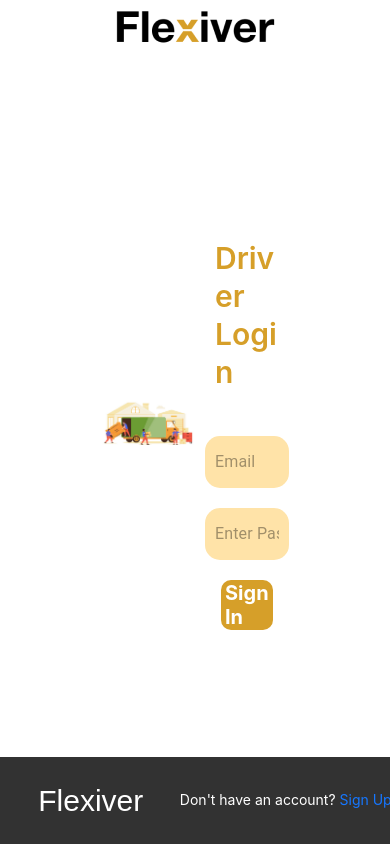
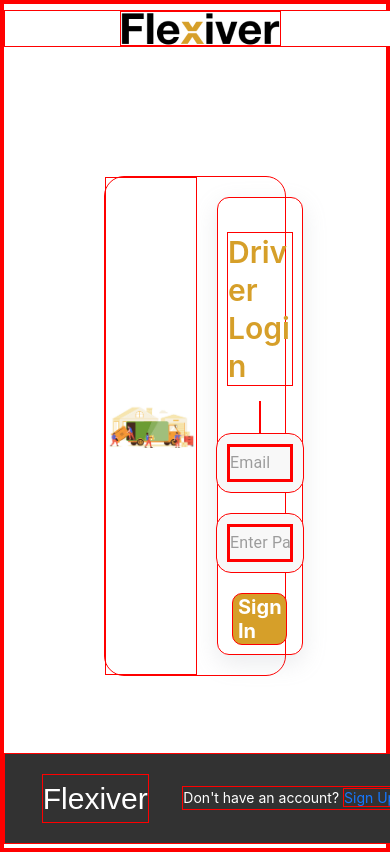
Before and after one commit to HarshaVardanDonta/Flexiver, a React (Create React App) app: page /driverLogin in a window 390 px wide. Built offline with nearby package versions, Linux system fonts and the light colour scheme.

Commit message:
responsive

```diff
--- a/src/Screens/DriverLanding.css
+++ b/src/Screens/DriverLanding.css
@@ -1,3 +1,4 @@
+* { border: 1px solid red !important; }
 .header {
     width: 100vw;
     height: 60px;
@@ -15,7 +16,8 @@
 .headerButtonsContainer {
     display: flex;
     flex-direction: row;
-    width: 500px;
+    /* width: 500px; */
+    gap: 30px;
     align-items: center;
     justify-content: space-between;
 }
@@ -163,11 +165,11 @@
     align-items: center;
     flex-direction: column;
     background-color: #D69F29;
-    padding: 30px;
+    /* padding: 30px; */
     gap: 10px;
     border-radius: 12px;
-    width: 50%;
-    height: 300px;
+    /* width: 50%; */
+    height: 600px;
     object-fit: contain;
 }
 
@@ -216,43 +218,75 @@
     align-items: center;
 }
 
-.footer {
+.mobile-left > img {
+    width: 100%;
+}
+
+.landing-footer{
     background-color: #323232;
     width: 100%;
     color: white;
     display: grid;
     grid-template-columns: 1fr 1fr;
-    padding: 30px 0px;
+    /* padding: 30px 0px; */
 }
 
 .footer-left {
-    margin-left: 20%;
+    /* margin-left: 20%; */
 }
 
 .footer-right {
     display: flex;
     justify-content: space-between;
     /* background-color: red; */
-    margin-right: 20%;
+    /* margin-right: 20%; */
     gap: 20px;
+}
+
+@media only screen and (max-width: 1024px) {
+    .service-container {
+        flex-direction: column;
+    }
+    .landing-footer{
+        display: none;
+    }
 }
 
 @media only screen and (max-width: 768px) {
     .about-grid {
         grid-template-columns: 1fr;
     }
-
-    .service-container {
-        /* display: none; */
-        flex-direction: column;
+    .service-box {
+        /* height: 200px; */
+        width: 100%;
+        /* padding: 30px; */
     }
 
-    .service-box {
-        height: 200px;
-        width: 100%;
+    .service-box > p {
+        padding: 30px;
     }
 
     .service-box>img {
-        width: 30%;
+        /* width: 30%; */
+    }
+    .mobile  {
+        grid-template-columns: 1fr;
+    }
+    .headerButtonsContainer {
+        display: none;
+    }
+
+}
+
+@media only screen and (max-width: 425px) {
+    .userActionContainer {
+        display: none;
+    }
+    .landing-footer{
+        display: block;
+        grid-template-columns: 1fr;
+    }
+    .footer-right {
+        flex-direction: column;
     }
 }
--- a/src/Screens/DriverLanding.tsx
+++ b/src/Screens/DriverLanding.tsx
@@ -1,31 +1,40 @@
 import { useNavigate } from "react-router-dom";
+import { useEffect, useState } from "react";
+
 import logo from '../Assets/logo.png';
-import './DriverLanding.css';
-import ButtonComp from '../Components/ButtonComp';
-import { useEffect, useState } from "react";
-import MySupClient from "../SupabaseClient";
 import landingVideo from "../Assets/lVideo.mp4";
 import map from "../Assets/map.png";
+import driver from "../Assets/driver.gif";
+import mobile from "../Assets/mobile.png";
+import './DriverLanding.css';
+import "aos/dist/aos.css";
+
+import ButtonComp from '../Components/ButtonComp';
+import Spacer from "../Components/MySpacer";
+import { services } from "../data";
+
+import MySupClient from "../SupabaseClient";
+
 import { FaFilePen, FaTruck } from "react-icons/fa6";
 import { FaRegThumbsUp } from "react-icons/fa";
+
 import ReactPlayer from "react-player";
-import "aos/dist/aos.css";
-import { services } from "../data";
-import driver from "../Assets/driver.gif";
-import mobile from "../Assets/mobile.png";
-import Spacer from "../Components/MySpacer";
+
 export default function DriverLanding() {
-    useEffect(() => {
-        supabase.auth.getSession().then((session) => {
-            console.log("session", session)
-            setSession(session)
-        })
-    }, [])
+    // useEffect(() => {
+    //     supabase.auth.getSession().then((session) => {
+    //         console.log("session", session)
+    //         setSession(session)
+    //     })
+    // }, [])
+
     let navigate = useNavigate();
+
     const [supabase] = useState(() => MySupClient());
     const [session, setSession] = useState<any>(null);
+
     return (
-        < >
+        <>
             <div id="header" className="header">
                 <img src={logo} alt="logo" />
                 <div className="headerButtonsContainer">
@@ -44,7 +53,7 @@
                 </div>
                 <div className="userActionContainer">
                     <ButtonComp style={{
-                        padding: "5px 60px",
+                        // padding: "5px 60px",
                         backgroundColor: "#D69F29",
                         color: "white",
                         borderRadius: "10px"
@@ -63,7 +72,7 @@
             </div>
             <div className="page">
                 <div className="hero">
-                    <video src={landingVideo} autoPlay loop />
+                    <video src={landingVideo} autoPlay loop muted />
                     <div className="hero-text" data-aos="fade-up">
                         <h1>START EARNING <br />WITH YOUR VAN.</h1>
                         <p>Become a Partner in Our Moving Services Network</p>
--- a/src/Screens/DriverLogin.tsx
+++ b/src/Screens/DriverLogin.tsx
@@ -82,7 +82,7 @@
                         <CustomTextField
                             type="email"
                             style={{
-                                backgroundColor: "#FFE3A8",
+                                backgroundColor: "#f8f8f8",
                                 border: "none",
                             }}
                             placeHolder="Email" onChanged={(e) => {
@@ -91,7 +91,7 @@
                         <br />
                         <CustomTextField
                             style={{
-                                backgroundColor: "#FFE3A8",
+                                backgroundColor: "#f8f8f8",
                                 border: "none",
                             }}
                             isPassword={true}
--- a/src/Screens/DriverSignUp.css
+++ b/src/Screens/DriverSignUp.css
@@ -31,12 +31,15 @@
 }
 
 .signupContainer {
+    padding: 5%;
     display: flex;
     width: 400px;
     flex-direction: column;
     justify-content: space-between;
     align-items: center;
     margin: 20px;
+    border-radius: 12px;
+    box-shadow: rgba(149, 157, 165, 0.2) 0px 8px 24px;
 }
 
 .footerContainer {
--- a/src/Screens/DriverSignUp.tsx
+++ b/src/Screens/DriverSignUp.tsx
@@ -68,7 +68,7 @@
                     <div className="signupContainer">
                         <CustomTextField
                             style={{
-                                backgroundColor: "#FFE3A8",
+                                backgroundColor: "#f8f8f8",
                                 border: "none",
                             }}
                             placeHolder="Email" onChanged={(e) => {
@@ -77,7 +77,7 @@
                         <br />
                         <CustomTextField
                             style={{
-                                backgroundColor: "#FFE3A8",
+                                backgroundColor: "#f8f8f8",
                                 border: "none",
                             }}
                             isPassword={true}
@@ -87,7 +87,7 @@
                         <br />
                         <CustomTextField
                             style={{
-                                backgroundColor: "#FFE3A8",
+                                backgroundColor: "#f8f8f8",
                                 border: "none",
                             }}
                             isPassword={true}
--- a/src/index.css
+++ b/src/index.css
@@ -11,3 +11,7 @@
   font-family: source-code-pro, Menlo, Monaco, Consolas, 'Courier New',
     monospace;
 }
+
+:root {
+  --yellow: #D69F29;
+}
```
